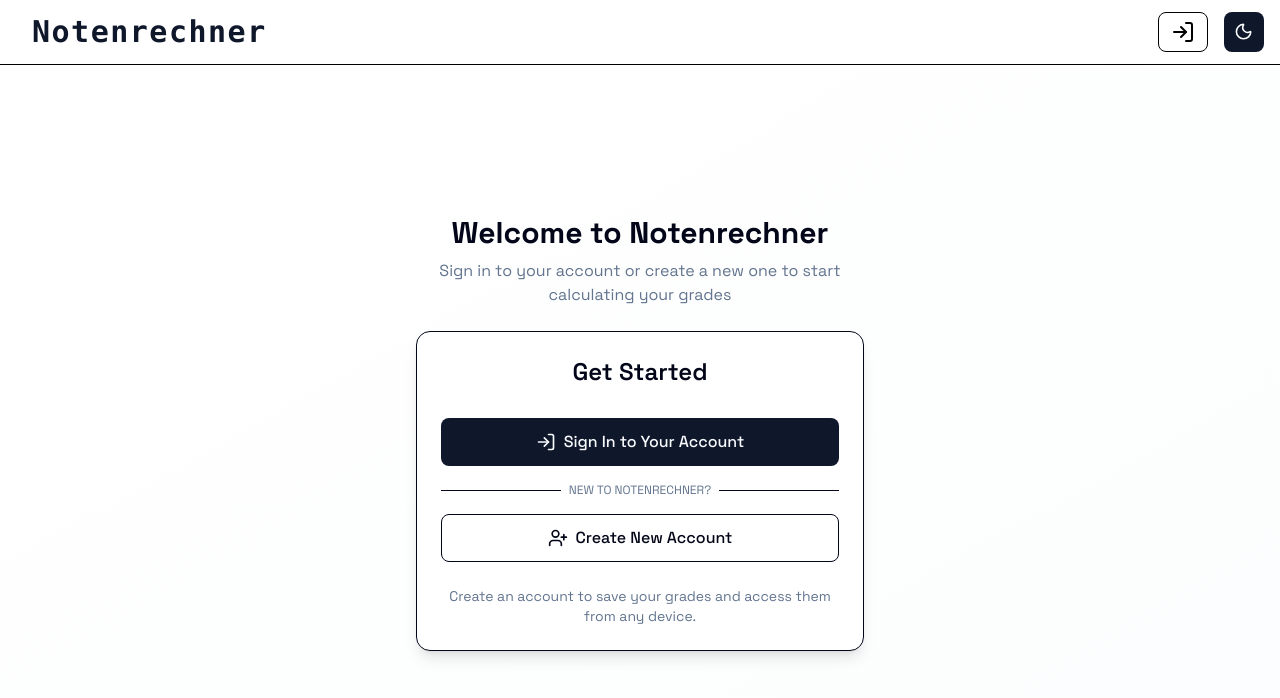
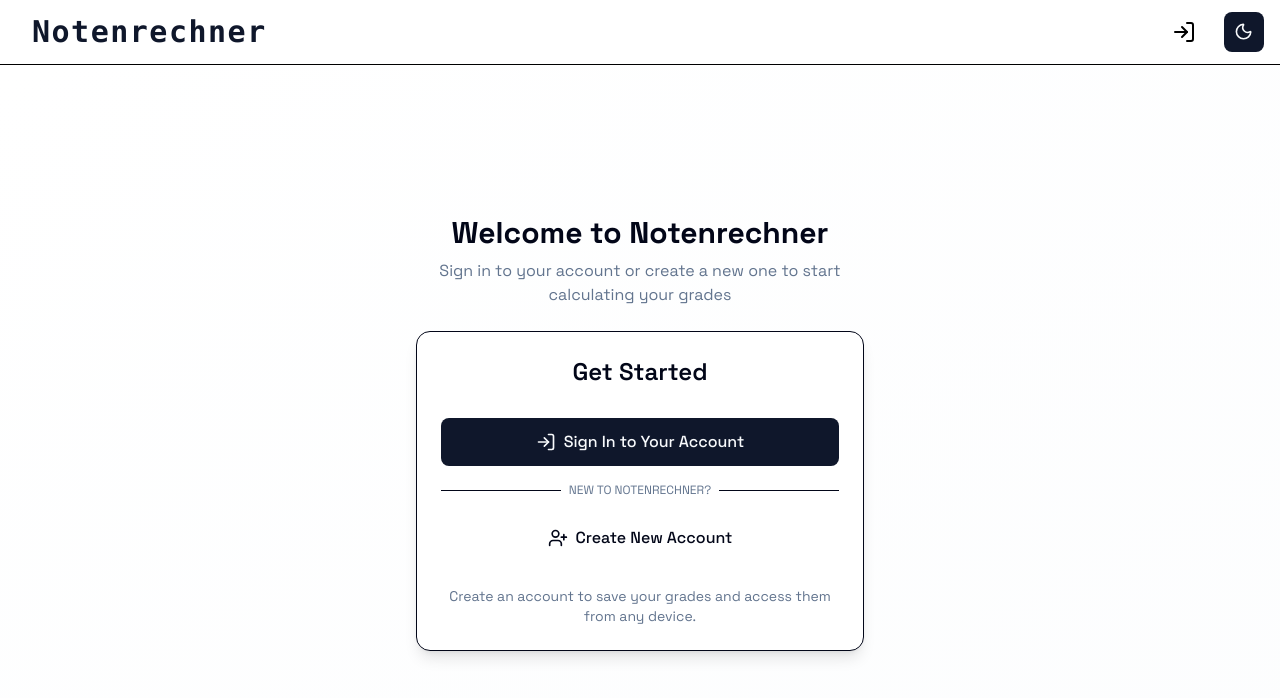
Before and after one commit to fasihu1996/notenrechner, a Next.js app: page /login in a window 1280 px wide. Shown: the top 698 px of the page. Built offline with nearby package versions, Linux system fonts and the light colour scheme; no server answers.

Commit message:
cursor-pointer for buttons

```diff
--- a/src/app/login/page.tsx
+++ b/src/app/login/page.tsx
@@ -52,7 +52,7 @@ export default function LoginPage() {
               {/* Sign In Button */}
               <Button
                 onClick={openLoginModal}
-                className="h-12 w-full text-base font-medium"
+                className="h-12 w-full cursor-pointer text-base font-medium"
                 size="lg"
               >
                 <LogIn className="mr-2 h-5 w-5" />
@@ -75,7 +75,7 @@ export default function LoginPage() {
               <Button
                 onClick={openSignupModal}
                 variant="outline"
-                className="h-12 w-full text-base font-medium"
+                className="h-12 w-full cursor-pointer text-base font-medium"
                 size="lg"
               >
                 <UserPlus className="mr-2 h-5 w-5" />
--- a/src/app/page.tsx
+++ b/src/app/page.tsx
@@ -407,7 +407,7 @@ export default function Home() {
             <Button
               onClick={saveGrades}
               disabled={isSaving || !hasSelectedGrades}
-              className="gap-2"
+              className="cursor-pointer gap-2"
               size="sm"
             >
               {isSaving ? (
--- a/src/components/ui/button.tsx
+++ b/src/components/ui/button.tsx
@@ -9,13 +9,13 @@ const buttonVariants = cva(
   {
     variants: {
       variant: {
-        default: "bg-primary text-primary-foreground hover:bg-primary/90",
+        default: "bg-primary text-primary-foreground hover:bg-primary/70",
         destructive:
           "bg-destructive text-destructive-foreground hover:bg-destructive/90",
         outline:
-          "border border-input bg-background hover:bg-accent hover:text-accent-foreground",
+          "border-input bg-background hover:bg-accent hover:text-accent-foreground",
         secondary:
-          "bg-secondary text-secondary-foreground hover:bg-secondary/80",
+          "bg-secondary text-secondary-foreground hover:bg-secondary/70",
         ghost: "hover:bg-accent hover:text-accent-foreground",
         link: "text-primary underline-offset-4 hover:underline",
       },
```
